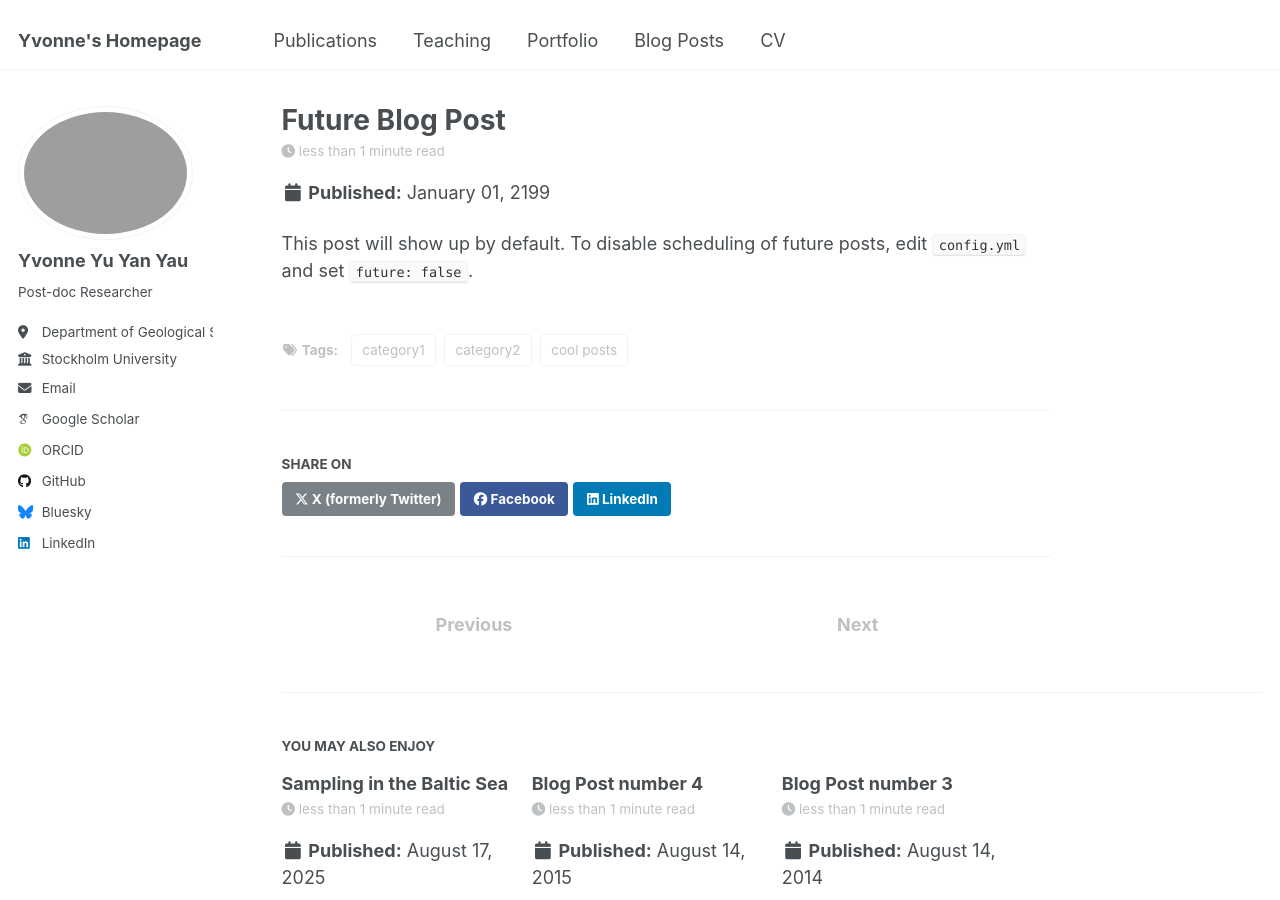
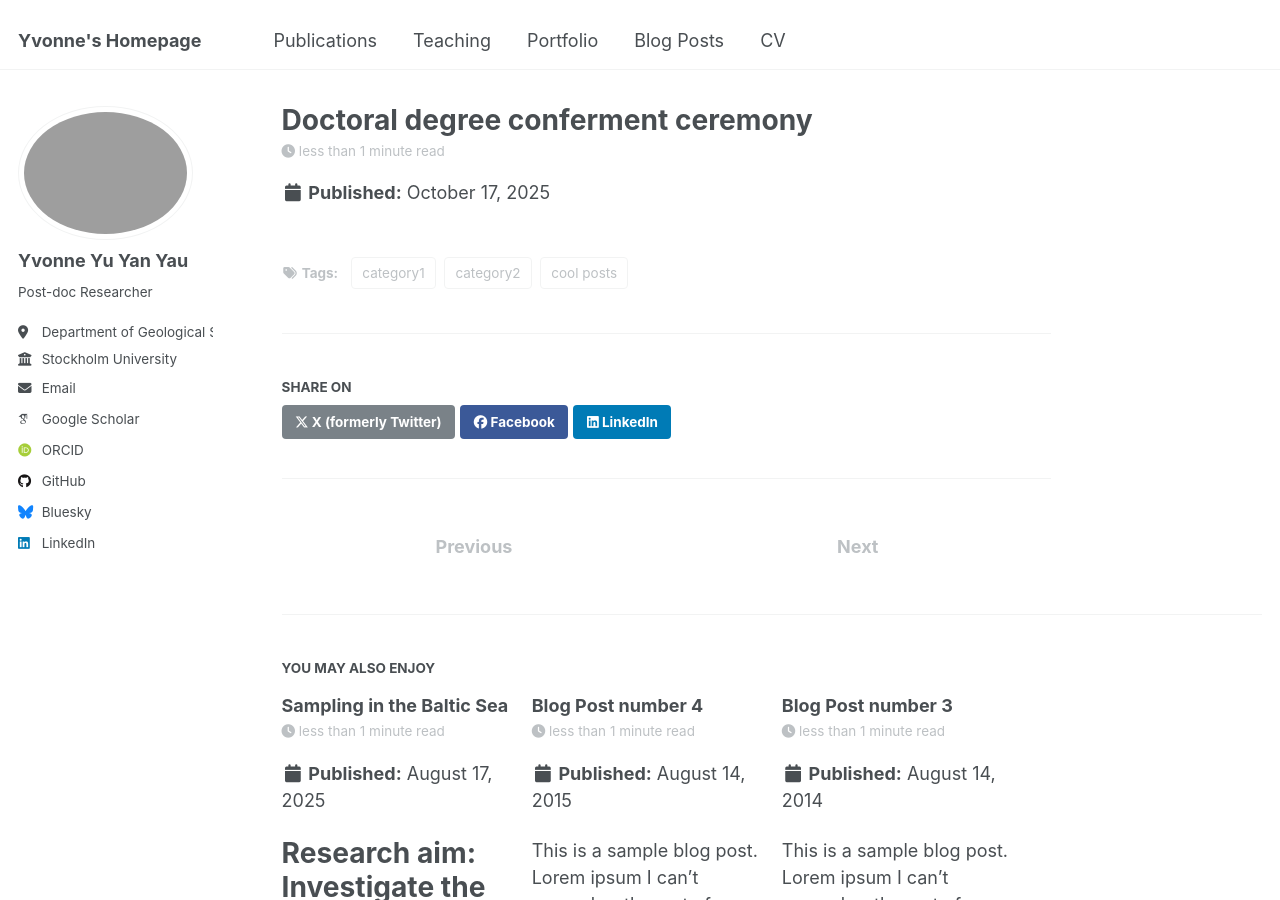
Before and after one commit to yvonneyauu/github.io, a Jekyll site: the page built from _posts/2199-01-01-future-post.md, in a window 1280 px wide and 900 px high. Built offline with Jekyll 4.4.1, drawn with Linux system fonts in a browser that asks for light colours; some web fonts are replaced.

Commit message:
Update 2199-01-01-future-post.md

```diff
--- a/_posts/2199-01-01-future-post.md
+++ b/_posts/2199-01-01-future-post.md
@@ -1,11 +1,9 @@
 ---
-title: 'Future Blog Post'
-date: 2199-01-01
-permalink: /posts/2012/08/blog-post-4/
+title: 'Doctoral degree conferment ceremony'
+date: 2025-10-17
+permalink: /posts/2025/10/blog-post-4/
 tags:
   - cool posts
   - category1
   - category2
 ---
-
-This post will show up by default. To disable scheduling of future posts, edit `config.yml` and set `future: false`.
```
